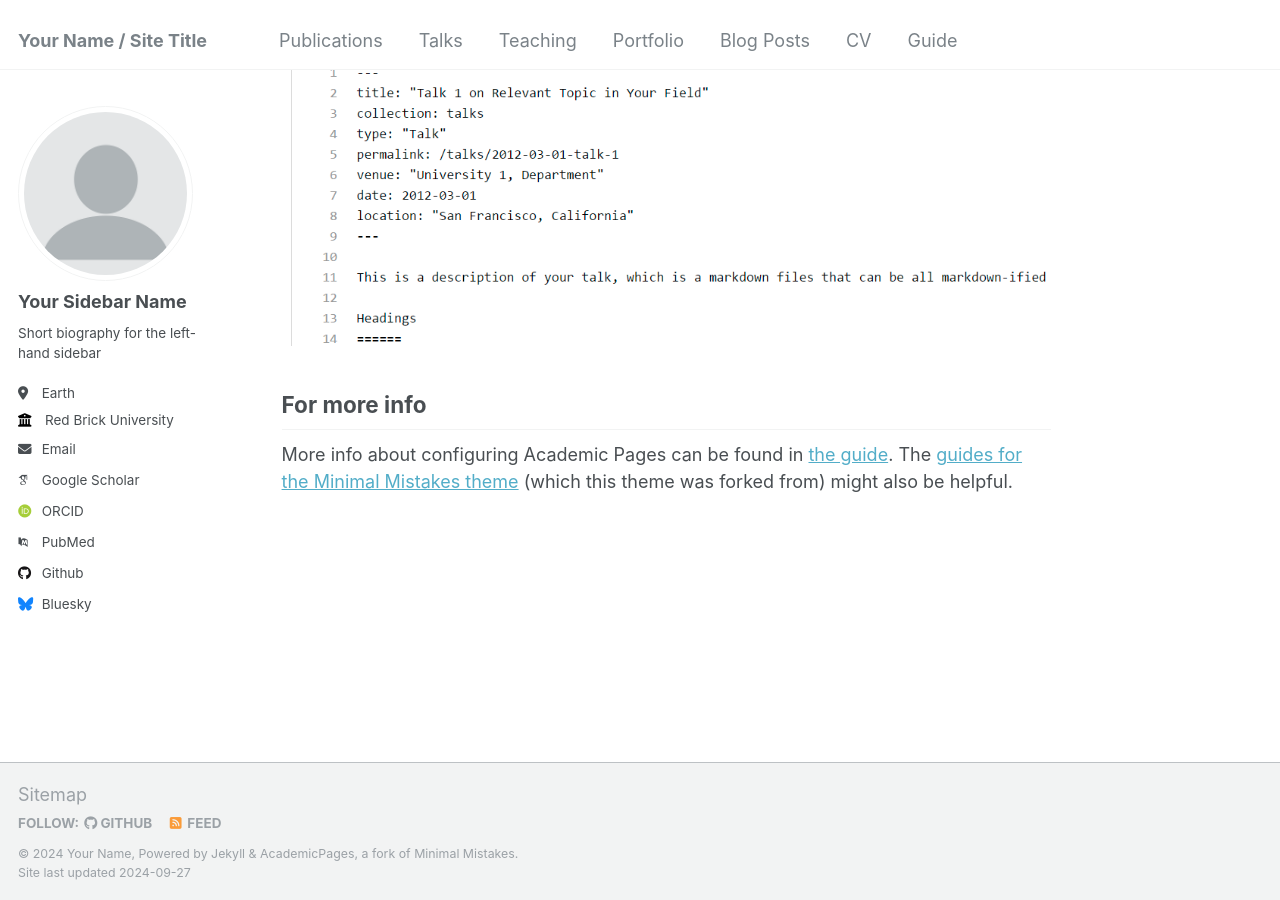
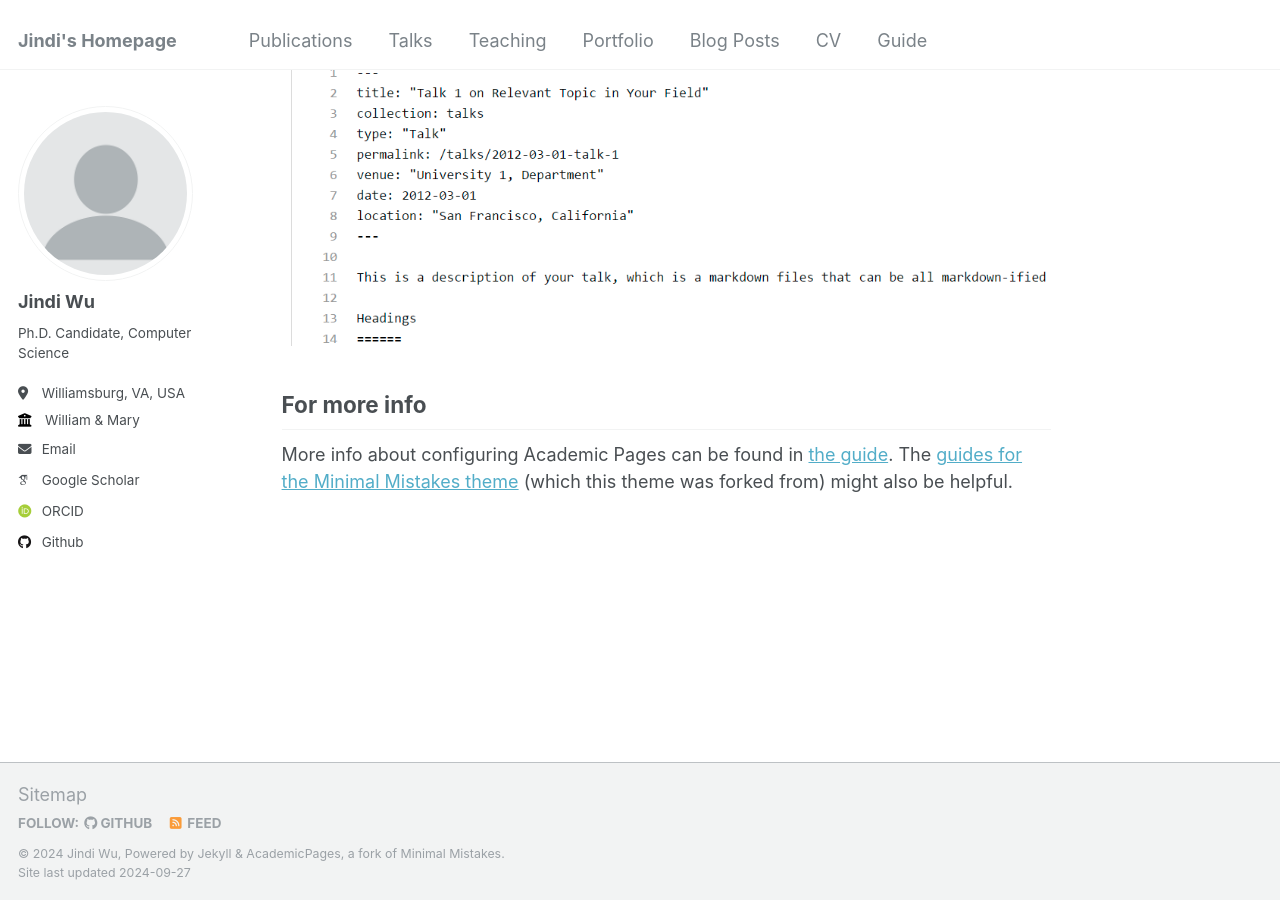
Before and after one commit to Jindi0/website, a Jekyll site: the page built from _pages/about.md, in a window 1280 px wide and 900 px high, scrolled down 2643 px. Built offline with Jekyll 4.4.1, drawn with Linux system fonts in a browser that asks for light colours; some web fonts are replaced.

Commit message:
Update _config.yml

```diff
--- a/_config.yml
+++ b/_config.yml
@@ -8,13 +8,13 @@
 
 # Basic Site Settings
 locale                   : "en-US"
-title                    : "Your Name / Site Title"
+title                    : "Jindi's Homepage"
 title_separator          : "-"
-name                     : &name "Your Name"
+name                     : &name "Jindi Wu"
 description              : &description "personal description"
-url                      : https://academicpages.github.io # the base hostname & protocol for your site e.g. "https://mmistakes.github.io"
+url                      : https://jindi0.github.io
 baseurl                  : "" # the subpath of your site, e.g. "/blog"
-repository               : "academicpages/academicpages.github.io"
+repository               : "Jindi0/jindi0.github.io"
 
 # Site Author - The following control what appear as part of the author content on the side bar.
 #               If a field is blank the icon and link will not appear, otherwise it will be shown.
@@ -22,33 +22,33 @@ repository               : "academicpages/academicpages.github.io"
 author:
   # Biographic information
   avatar           : "profile.png"
-  name             : "Your Sidebar Name"
+  name             : "Jindi Wu"
   pronouns         : # example: "she/her"
-  bio              : "Short biography for the left-hand sidebar"
-  location         : "Earth"
-  employer         : "Red Brick University"
+  bio              : "Ph.D. Candidate, Computer Science"
+  location         : "Williamsburg, VA, USA"
+  employer         : "William & Mary"
   uri              : # URL
-  email            : "none@example.org"
+  email            : "jwu21@wm.edu"
 
   # Academic websites
   arxiv            : # URL - Update with the correct link to your profile
-  googlescholar    : "https://scholar.google.com/citations?user=PS_CX0AAAAAJ"
+  googlescholar    : "https://scholar.google.com/citations?user=LVHh5PIAAAAJ&hl=en&oi=ao"
   impactstory      : # URL
-  orcid            : "http://orcid.org/yourorcidurl"
+  orcid            : "https://orcid.org/my-orcid?orcid=0000-0002-0489-0616"
   semantic         : # URL
-  pubmed           : "https://www.ncbi.nlm.nih.gov/pubmed/?term=john+snow"
+  pubmed           :
   researchgate     : # URL
 
   # Repositories and software development
   bitbucket        : # Username - Update with your username on the site
   codepen          : # Username
   dribbble         : # Username
-  github           : "academicpages"
+  github           : "https://github.com/Jindi0"
   kaggle           : # Username
   stackoverflow    : # User number or user number and name (i.e., use "1" or "1/jeff-atwood")
 
   # Social media
-  bluesky          : "bsky.app" # Replace this with you Bluesky username
+  bluesky          : # Replace this with you Bluesky username
   facebook         : # Username
   flickr           : # Username
   foursquare       : # Username
```
